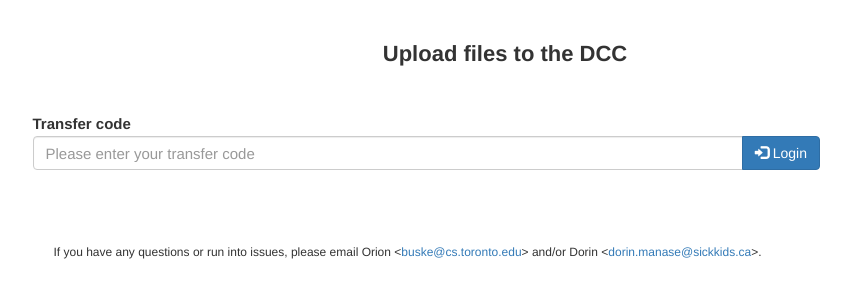
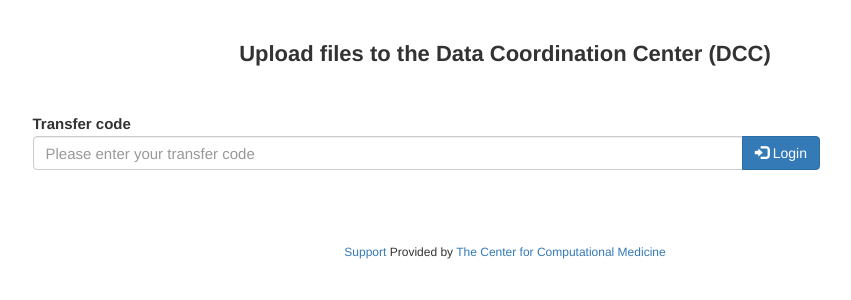
Before and after one commit to ccmbioinfo/dcc-file-transfer, a Flask app: page / in a window 1280 px wide. Shown: the top 300 px of the page, without its empty margins (135-986 px from the left). Run offline with Flask 2, Linux system fonts and the light colour scheme; some libraries are stand-ins or nearby versions.

Commit message:
Footer and Modal changes
1) Updated the content and the position of the footer
2) The upload modal displays 4 image metadata fields

```diff
--- a/server/static/upload.js
+++ b/server/static/upload.js
@@ -170,6 +170,8 @@ $(function () {
         $('#add-sample-name').val('');
         validateField.call($('#add-sample-name'), reSampleName);
         validateField.call($('#add-library'), reLibrary);
+
+
     }
 
     function toggleEditableFields (fileType) {
--- a/server/templates/home.html
+++ b/server/templates/home.html
@@ -10,7 +10,7 @@
     <link rel="stylesheet" type="text/css" href="{{ url_for('static', filename='style.css') }}">
 </head>
 <body>
-    <header><h1>Upload files to the DCC</h1></header>
+    <header><h1>Upload files to the Data Coordination Center (DCC)</h1></header>
     <div class="container-fluid">
 
         <!-- Transfer code and login -->
@@ -48,7 +48,7 @@
                 <div class="panel-heading">
                     <span class="collapse-icon glyphicon glyphicon-triangle-bottom pull-left"></span>
                     <span class="collapse-icon glyphicon glyphicon-triangle-right pull-left" style="display: none;"></span>
-                    Select Samples for Upload
+                    Select Images for Upload
                 </div>
                 <div class="panel-body">
                     <p>
@@ -63,7 +63,7 @@
                                 data-toggle="modal"
                                 data-target="#add-sample-modal">
                             <span class="glyphicon glyphicon-plus"></span>
-                            Add Sample
+                            Add Images
                         </button>
                     </div>
                 </div>
@@ -146,7 +146,7 @@
                 <div class="modal-content">
                     <div class="modal-header">
                         <button type="button" class="close" data-dismiss="modal">&times;</button>
-                        <h4 class="modal-title">Sample Metadata</h4>
+                        <h4 class="modal-title">Image Metadata</h4>
                     </div>
                     <div class="modal-body">
                         <form class="form-horizontal modal-sample-form">
@@ -157,46 +157,41 @@
                                 with the readset and library, must be composed solely of letters, numbers, hyphens,
                                 and/or underscores.
                             </p>
+                            <div class="form-group">
+                                <label for="add-study-type" class="col-sm-3 control-label">Study</label>
+                                <div class="col-sm-9">
+                                    <select class="form-control field-run-type" id="add-run-type">
+                                        <option selected disabled>Please select</option>
+                                        <option>Study1</option>
+                                        <option>Study2</option>
+                                    </select>
+                                </div>
+                            </div>
+                            <div class="form-group">
+                                <label for="add-run-type" class="col-sm-3 control-label">Site</label>
+                                <div class="col-sm-9">
+                                    <select class="form-control field-run-type" id="add-run-type">
+                                        <option selected disabled>Please select</option>
+                                        <option>Site1</option>
+                                        <option>Site2</option>
+                                    </select>
+                                </div>
+                            </div>
                             <div class="form-group has-error">
-                                <label for="add-sample-name" class="col-sm-3 control-label">Sample / Patient ID</label>
+                                <label for="add-sample-name" class="col-sm-3 control-label">Patient ID</label>
                                 <div class="col-sm-9">
                                     <input type="text" class="form-control field-sample-name" id="add-sample-name" placeholder="Sample name / Patient ID">
                                     <p class="error-description">* Required: may contain letters, numbers, hyphens, or underscores only.</p>
                                 </div>
                             </div>
                             <div class="form-group">
-                                <label for="add-platform" class="col-sm-3 control-label">Platform</label>
-                                <div class="col-sm-9">
-                                    <input class="typeahead field-platform" id="add-platform" type="text" placeholder="Sequencing platform">
-                                </div>
-                            </div>
-                            <div class="form-group">
-                                <label for="add-run-type" class="col-sm-3 control-label">Run Type</label>
+                                <label for="add-run-type" class="col-sm-3 control-label">Acute/Follow Up</label>
                                 <div class="col-sm-9">
                                     <select class="form-control field-run-type" id="add-run-type">
-                                        <option selected>N/A</option>
-                                        <option>Single End</option>
-                                        <option>Paired End</option>
+                                        <option selected disabled>Please select</option>
+                                        <option>Site1</option>
+                                        <option>Follow-Up</option>
                                     </select>
-                                </div>
-                            </div>
-                            <div class="form-group">
-                                <label for="add-capture-kit" class="col-sm-3 control-label">Capture Kit</label>
-                                <div class="col-sm-9">
-                                    <input class="typeahead field-capture-kit" id="add-capture-kit" type="text" placeholder="Capture kit name">
-                                </div>
-                            </div>
-                            <div class="form-group">
-                                <label for="add-library" class="col-sm-3 control-label">Library Name</label>
-                                <div class="col-sm-9">
-                                    <input type="text" class="form-control field-library" id="add-library" placeholder="Library name">
-                                    <p class="error-description library-field-error">Optional: may contain letters, numbers, hyphens, or underscores only.</p>
-                                </div>
-                            </div>
-                            <div class="form-group">
-                                <label for="add-reference" class="col-sm-3 control-label">Reference Genome</label>
-                                <div class="col-sm-9">
-                                    <input class="typeahead field-reference" id="add-reference" type="text" placeholder="Reference genome">
                                 </div>
                             </div>
                             <div class="form-group">
@@ -448,11 +443,11 @@
                 <div class="panel-heading">
                     <span class="collapse-icon glyphicon glyphicon-triangle-bottom pull-left"></span>
                     <span class="collapse-icon glyphicon glyphicon-triangle-right pull-left" style="display: none;"></span>
-                    Uploaded Samples on the DCC
+                    Uploaded Images on the DCC
                 </div>
                 <div class="panel-body">
                     <p>
-                        The samples below have been successfully uploaded to the DCC.
+                        The Images below have been successfully uploaded to the DCC.
                     </p>
                 </div>
                 <table class="table table-condensed table-data">
@@ -505,12 +500,10 @@
         </div>
 
         <!-- Footer row -->
-        <div class="row col-sm-8 col-sm-offset-1 footer-row">
+        <div class="row col-sm-8 col-sm-offset-2 footer-row">
             <div class="footer">
-                If you have any questions or run into issues, please email Orion
-                &lt;<a href="mailto:buske@cs.toronto.edu">buske@cs.toronto.edu</a>&gt;
-                and/or Dorin
-                &lt;<a href="mailto:dorin.manase@sickkids.ca">dorin.manase@sickkids.ca</a>&gt;.
+                <a href="mailto:daniel.snider@sickkids.ca">Support</a> Provided by <a href="https://ccm.sickkids.ca/">
+                    The Center for Computational Medicine </a>
             </div>
         </div>
     </div>
```
